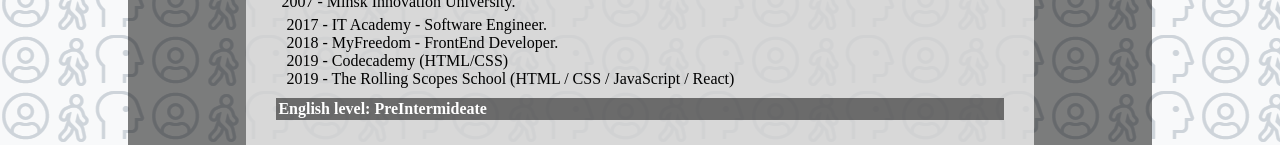
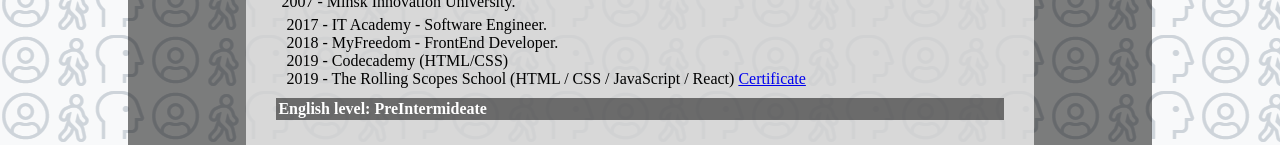
Before and after one commit to mAliaxandr/rsschool-2019Q1-cv, a plain HTML site: page index.html in a window 1280 px wide. Shown: the part 750-895 px from the top of the page. Drawn offline with Linux system fonts and the light colour scheme.

Commit message:
Update index.html

```diff
--- a/index.html
+++ b/index.html
@@ -54,7 +54,7 @@
                             <li>2017 - IT Academy - Software Engineer.</li>
                             <li>2018 - MyFreedom - FrontEnd Developer.</li>
                             <li>2019 - Codecademy (HTML/CSS)</li>
-                            <li>2019 - The Rolling Scopes School (HTML / CSS / JavaScript / React)</li>
+                            <li>2019 - The Rolling Scopes School (HTML / CSS / JavaScript / React) <a href='https://app.rs.school/certificate/h4jnn8al' target="_blank">Certificate</a></li>
                         </ul>
                     </li>
                 </ul>
```
